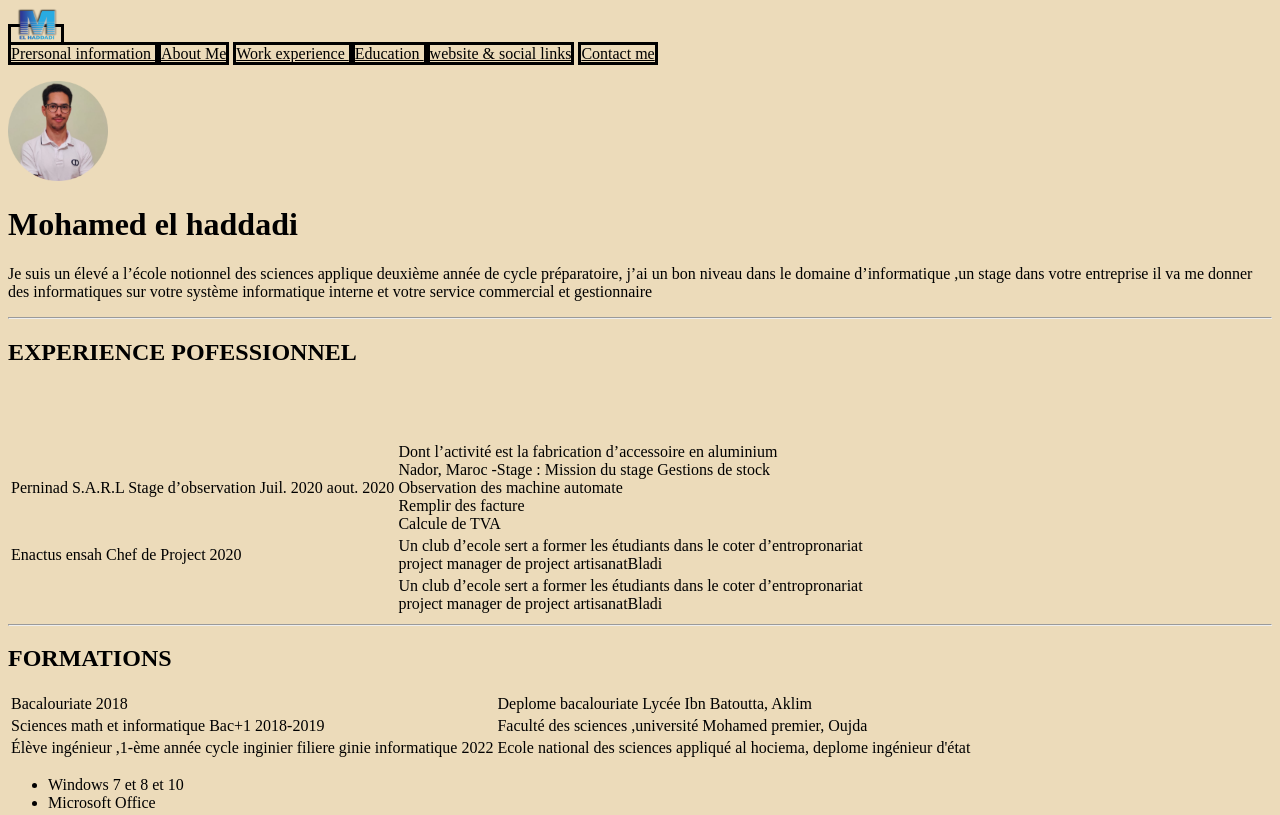
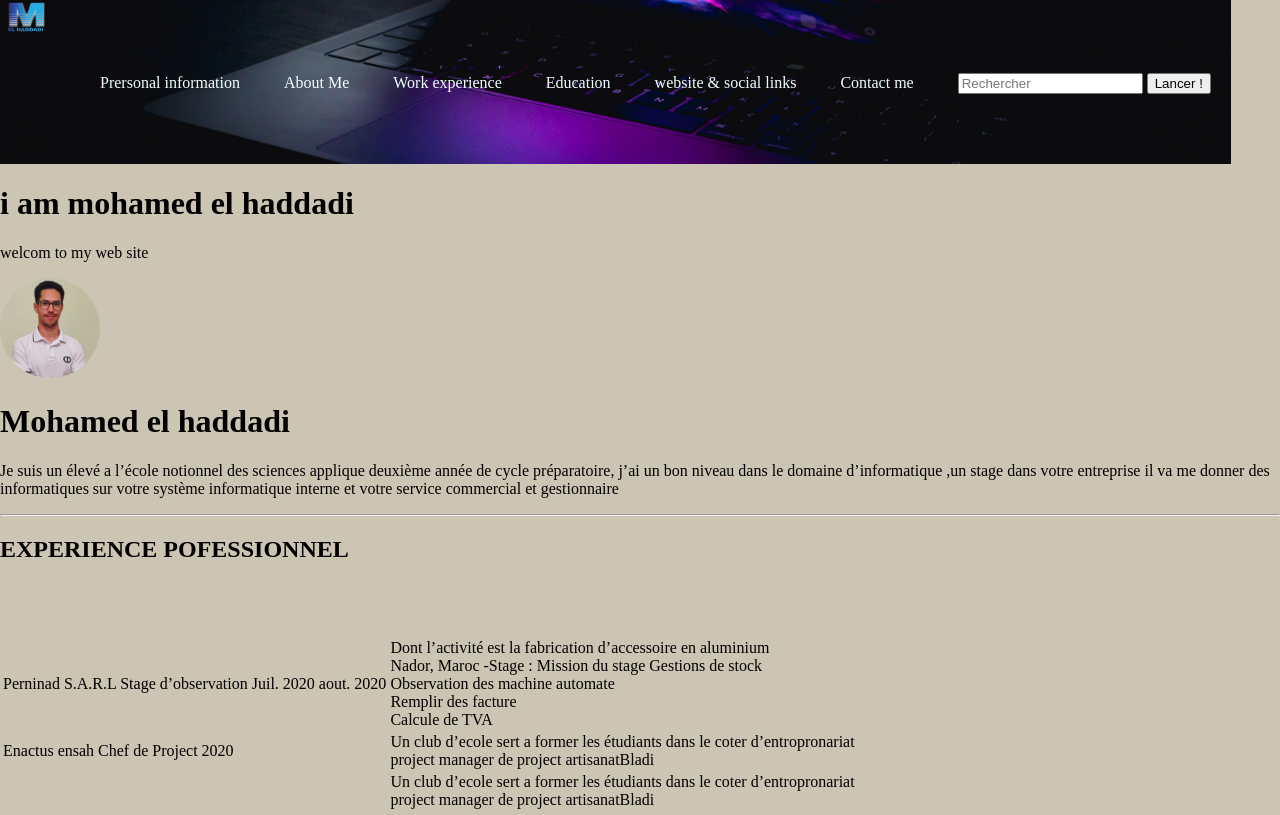
Before and after one commit to Medhaddadi/CV, a plain HTML site: page index.html in a window 1280 px wide. Shown: the top 815 px of the page. Drawn offline with Linux system fonts and the light colour scheme.

Commit message:
les changement de 7/2

```diff
--- a/index.html
+++ b/index.html
@@ -14,20 +14,43 @@
 </head>
 
 <body>
-  <header>
-    <div class="logo-image"><a href="index.html"><img src="2.png" alt="logo" width="50"></a></div>
+  <div class="toop-styles">
+    <div class="logo-image">
+      <a href="index.html">
+        <img src="2.png" alt="logo" width="50">
+      </a>
+    </div>
+    <dir class="header">
 
-    <nav>
 
-      <a href="#">Prersonal information </a>
-      <a href="#"> About Me</a>
-      <a href="#"> Work experience </a>
-      <a href="#">Education </a>
-      <a href="#">website & social links</a>
-      <a href="contact.html">Contact me </a>
-    </nav>
-    <br>
-  </header>
+      <header>
+
+        <nav>
+          <ul>
+            <li> <a href="#">Prersonal information </a></li>
+            <li><a href="#"> About Me</a></li>
+            <li> <a href="#"> Work experience </a></li>
+            <li><a href="#">Education </a></li>
+            <li><a href="#">website & social links</a></li>
+            <li><a href="contact.html">Contact me </a></li>
+            <li>
+              <form>
+                <input type="search" name="q" placeholder="Rechercher">
+                <input type="submit" value="Lancer !">
+              </form>
+            </li>
+          </ul>
+        </nav>
+        <br>
+      </header>
+  </div>
+  <div class="text-top">
+    <h1>
+      i am mohamed el haddadi
+    </h1>
+    <p> welcom to my web site </p>
+  </div>
+  </div>
   <main>
     <div class="Prersonal information">
       <div class="my image">
--- a/styles.css
+++ b/styles.css
@@ -1,12 +1,35 @@
 body {
-  background-color: #ECDBBA;
+  background-color: rgba(128, 112, 69, 0.4);
+  padding: 0;
+  margin: 0;
+}
+
+.toop-styles {
+  background-position: center;
+  background-repeat: no-repeat;
+  background-size: cover;
+  background-image: url(back1.jpg);
+  display: inline-block;
+}
+
+.logo-image {
+
+
 }
 
 
+nav ul li {
+  display: inline-block;
+  padding: 10px;
+  margin: 10px;
+}
 
 a {
-  background-color: #ECDBBA;
-  color: black;
-  border: black solid;
-  border-radius: 4;
+  text-decoration: none;
+  color: azure;
+  size: 10px;
 }
+
+a::shadow {
+  color: red;
+}
```
Also changed, not shown: back.jpg (added), back1.jpg (added), 1 other file.
